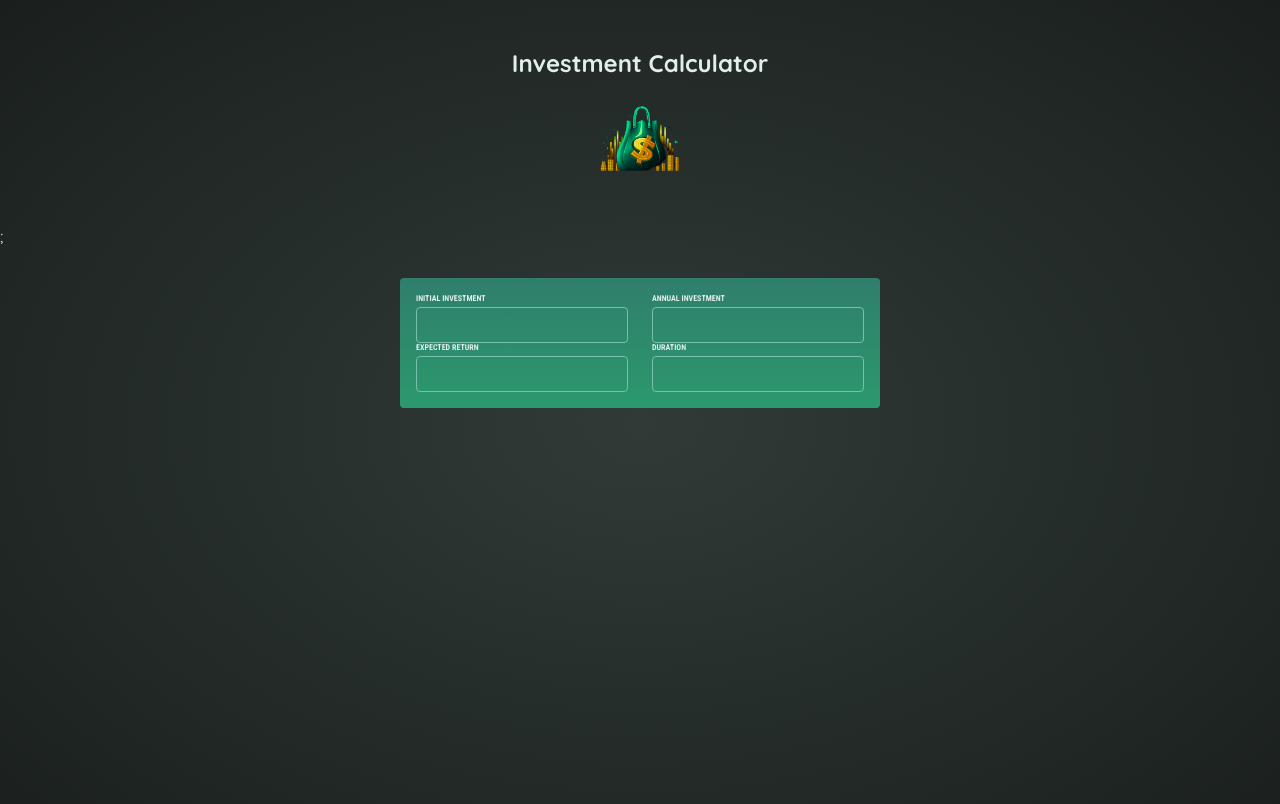
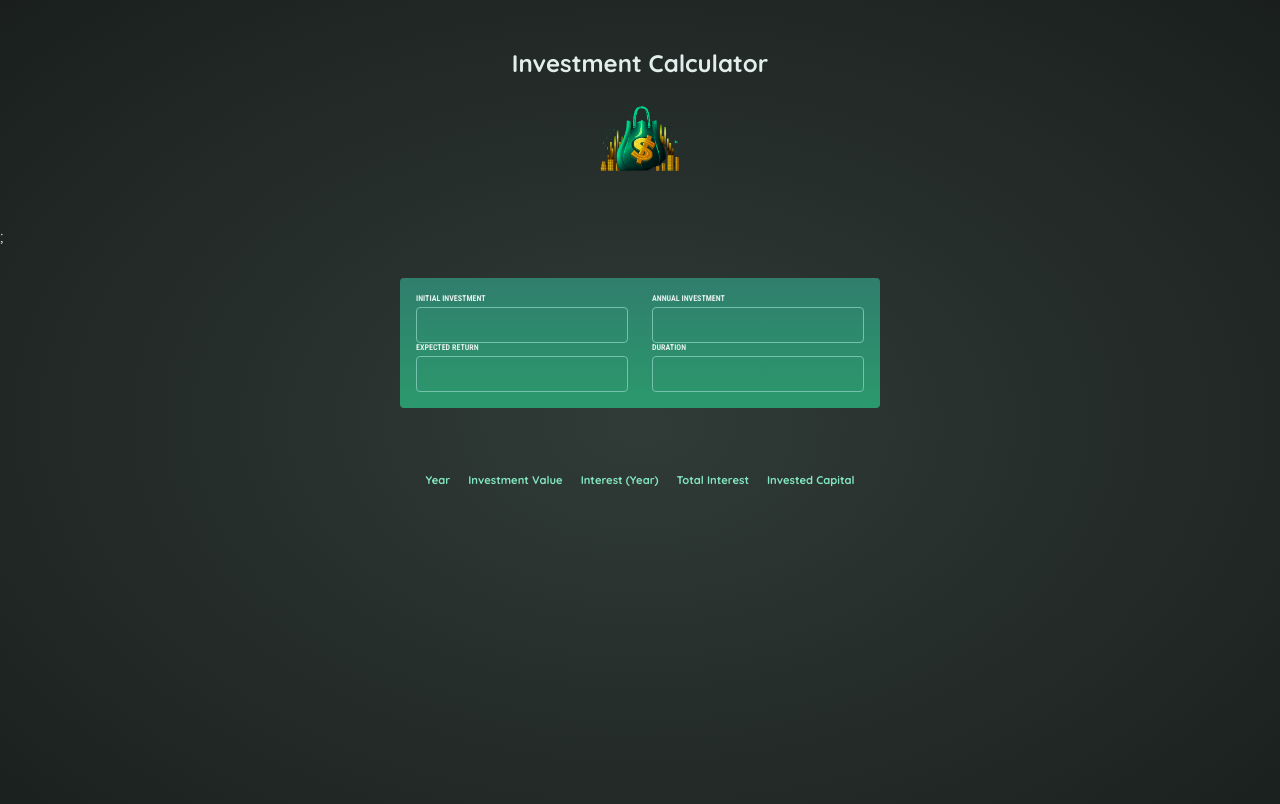
Before and after one commit to bronwyntaljaard/investment-calculator, a React (Vite) app: page / in a window 1280 px wide. Shown: the top 804 px of the page. Built offline with nearby package versions, Linux system fonts and the light colour scheme.

Commit message:
Added functionallity for duration input

```diff
--- a/src/App.jsx
+++ b/src/App.jsx
@@ -1,11 +1,21 @@
 import Header from "./components/Header";
 import UserInput from "./components/UserInput";
+import Result from "./components/Result";
+
+import { useState } from "react";
 
 function App() {
+	const [duration, setDuration] = useState();
+
+	function handleChange(event) {
+		setDuration(event.target.value);
+	}
+
 	return (
 		<main>
 			<Header />;
-			<UserInput />
+			<UserInput handleChange={handleChange} />
+			<Result duration={duration} />
 		</main>
 	);
 }
--- /dev/null
+++ b/src/components/Result.jsx
@@ -0,0 +1,30 @@
+export default function Result({ duration }) {
+	let durationArray = Array.from({ length: duration });
+
+	return (
+		<>
+			<table id="result">
+				<thead>
+					<tr>
+						<th>Year</th>
+						<th>Investment Value</th>
+						<th>Interest (Year)</th>
+						<th>Total Interest</th>
+						<th>Invested Capital</th>
+					</tr>
+				</thead>
+				<tbody>
+					{durationArray.map((year, index) => (
+						<tr key={index}>
+							<td>{index + 1}</td>
+							<td>Investment Value</td>
+							<td>Interest</td>
+							<td>Total Interest</td>
+							<td>Invested Capital</td>
+						</tr>
+					))}
+				</tbody>
+			</table>
+		</>
+	);
+}
--- a/src/components/UserInput.jsx
+++ b/src/components/UserInput.jsx
@@ -1,24 +1,30 @@
-export default function UserInput() {
+export default function UserInput({ duration, handleChange }) {
 	return (
 		<form id="user-input">
 			<div className="input-group">
 				<div>
-					<label for="initial-investment">Initial investment</label>
+					<label htmlFor="initial-investment">Initial investment</label>
 					<input type="number" id="initial-investment" required></input>
 				</div>
 				<div>
-					<label for="annual-investment">Annual investment</label>
+					<label htmlFor="annual-investment">Annual investment</label>
 					<input type="number" id="annual-investment" required></input>
 				</div>
 			</div>
 			<div className="input-group">
 				<div>
-					<label for="expected-return">Expected return</label>
+					<label htmlFor="expected-return">Expected return</label>
 					<input type="number" id="expected-return" required></input>
 				</div>
 				<div>
-					<label for="duration">Duration</label>
-					<input type="number" id="duration" required></input>
+					<label htmlFor="duration">Duration</label>
+					<input
+						type="number"
+						id="duration"
+						required
+						value={duration}
+						onChange={handleChange}
+					></input>
 				</div>
 			</div>
 		</form>
```
